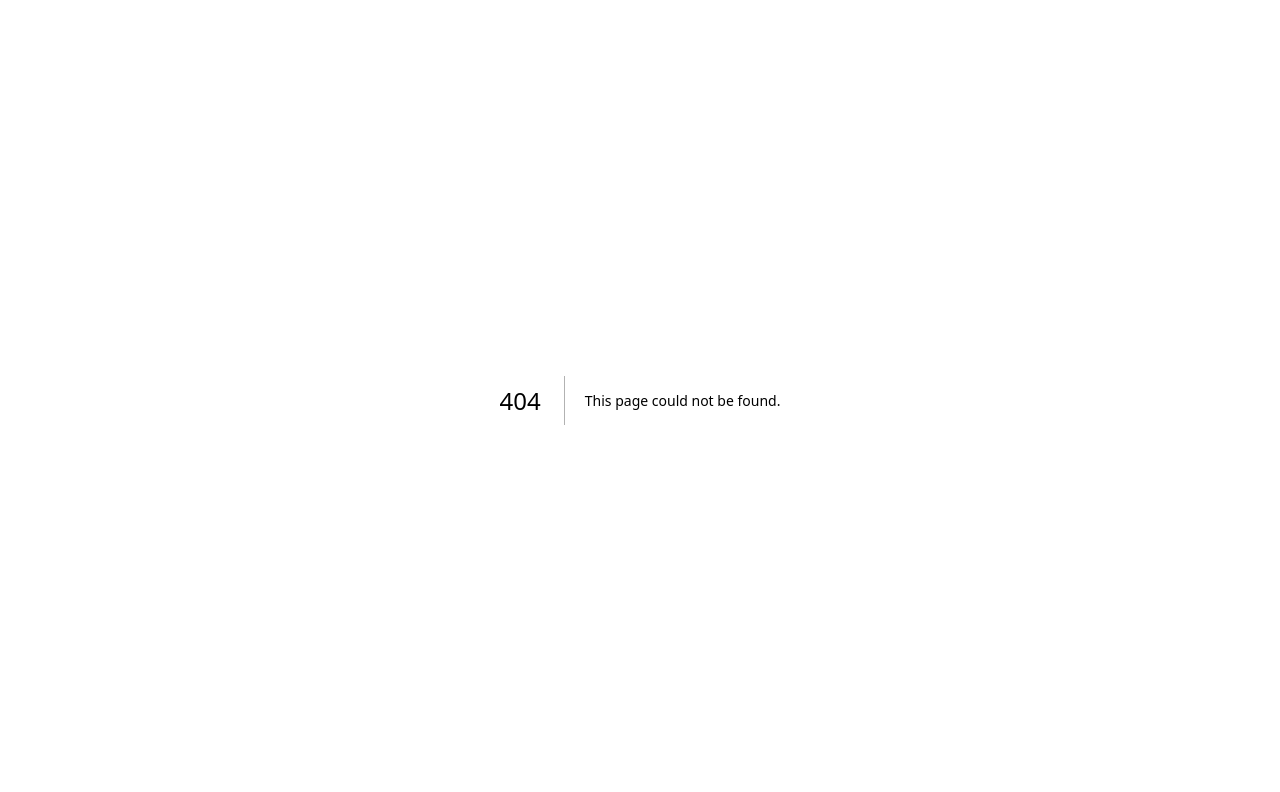
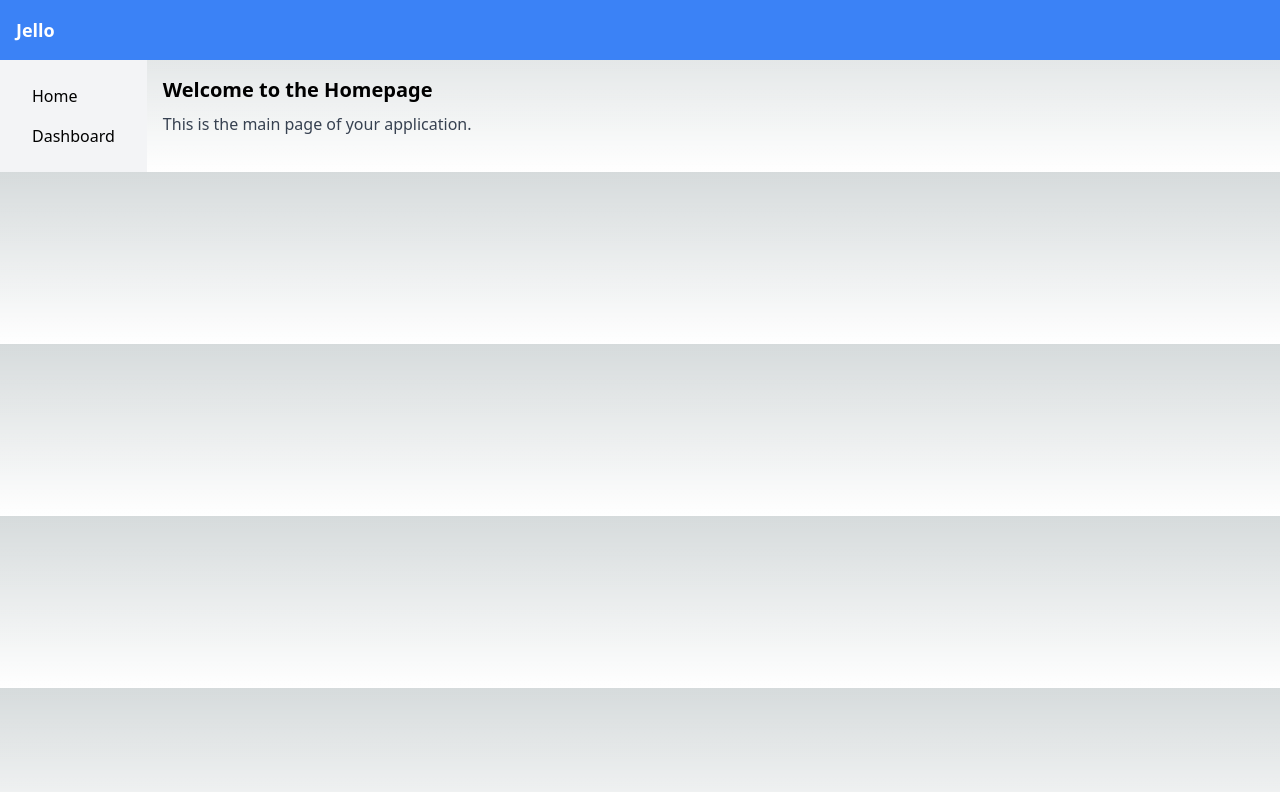
Before and after one commit to eren-olympic/jello, a Next.js app: page / in a window 1280 px wide. Before the commit this address had no page. Shown: the top 792 px of the page. Built offline with nearby package versions, Linux system fonts and the light colour scheme; no server answers.

Commit message:
feat: sidebar and home page

```diff
--- a/components/Navbar.tsx
+++ b/components/Navbar.tsx
@@ -18,7 +18,7 @@ export default function Navbar() {
   return (
     <header className="bg-blue-500 p-4 flex items-center">
       <Link href="/">
-        <a className="text-white font-bold text-lg">Jello</a>
+        <button className="text-white font-bold text-lg">Jello</button>
       </Link>
       {user && (
         <div className="ml-auto">
--- /dev/null
+++ b/components/Sidebar.tsx
@@ -0,0 +1,20 @@
+import Link from 'next/link';
+
+export default function Sidebar() {
+  return (
+    <aside className="bg-gray-100 p-4">
+      <ul>
+        <li>
+          <Link href="/">
+            <button className="block py-2 px-4 hover:bg-gray-200">Home</button>
+          </Link>
+        </li>
+        <li>
+          <Link href="/dashboard">
+            <button className="block py-2 px-4 hover:bg-gray-200">Dashboard</button>
+          </Link>
+        </li>
+      </ul>
+    </aside>
+  );
+}
--- a/next.config.js
+++ b/next.config.js
@@ -1,6 +1,9 @@
 /** @type {import('next').NextConfig} */
 const nextConfig = {
   reactStrictMode: true,
-}
+  images: {
+    domains: ["lh3.googleusercontent.com"],
+  },
+};
 
-module.exports = nextConfig
+module.exports = nextConfig;
--- /dev/null
+++ b/pages/index.tsx
@@ -0,0 +1,18 @@
+import Link from 'next/link';
+import Navbar from '../components/Navbar';
+import Sidebar from '../components/Sidebar';
+
+export default function Home() {
+  return (
+    <div>
+      <Navbar />
+      <div className="flex">
+        <Sidebar />
+        <main className="flex-grow p-4">
+          <h1 className="text-xl font-bold mb-2">Welcome to the Homepage</h1>
+          <p className="text-gray-700">This is the main page of your application.</p>
+        </main>
+      </div>
+    </div>
+  );
+}
```
